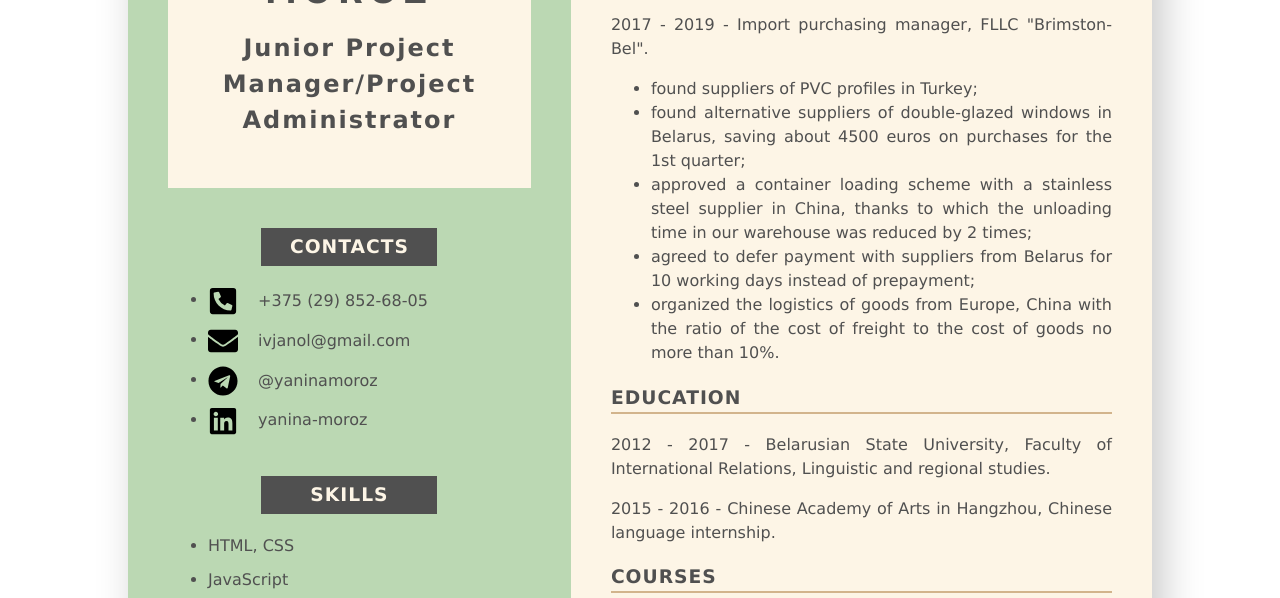
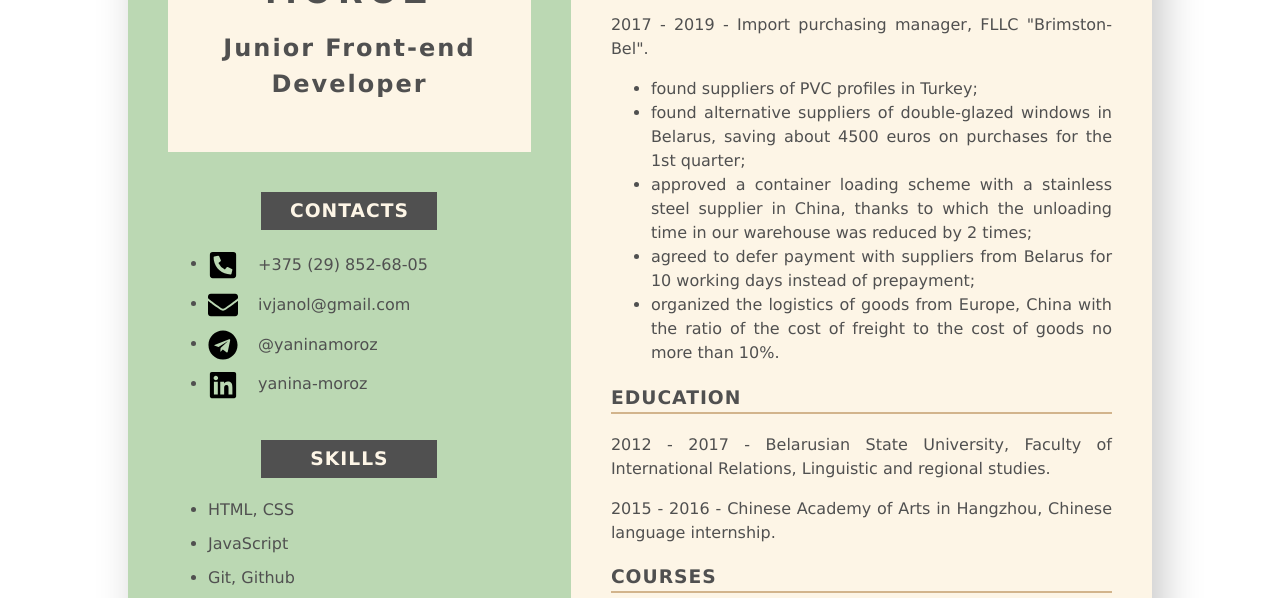
Before and after one commit to YaninaMoroz/rsschool-cv, a plain HTML site: page index.html in a window 1280 px wide. Shown: the part 502-1100 px from the top of the page. Drawn offline with Linux system fonts and the light colour scheme.

Commit message:
fix: update CV position

```diff
--- a/index.html
+++ b/index.html
@@ -14,7 +14,7 @@
     <header>
       <img src="cv-images/photo_cv_2.jpg" alt="cv-photo" width=250 height=333>
       <h1>Yanina Moroz</h1>
-      <h2>Junior Project Manager/Project Administrator</h2>
+      <h2>Junior Front-end Developer</h2>
     </header>
    <div>
      <section class="contacts">
```
